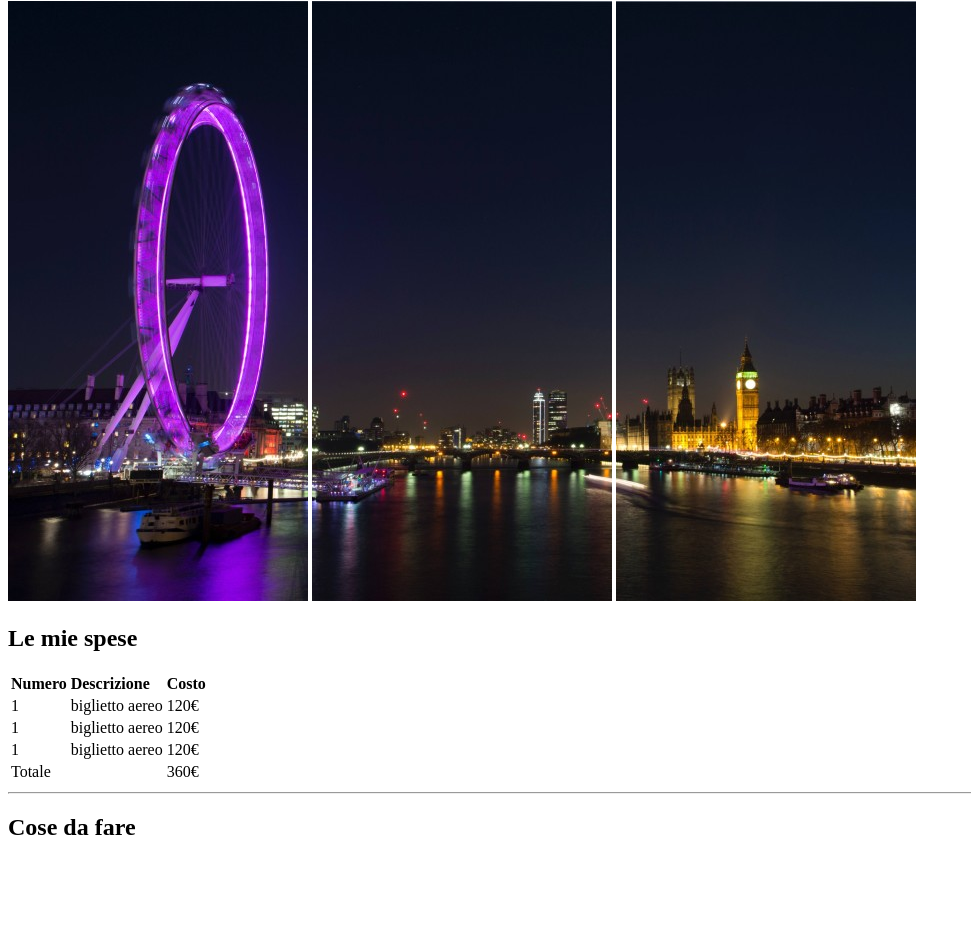
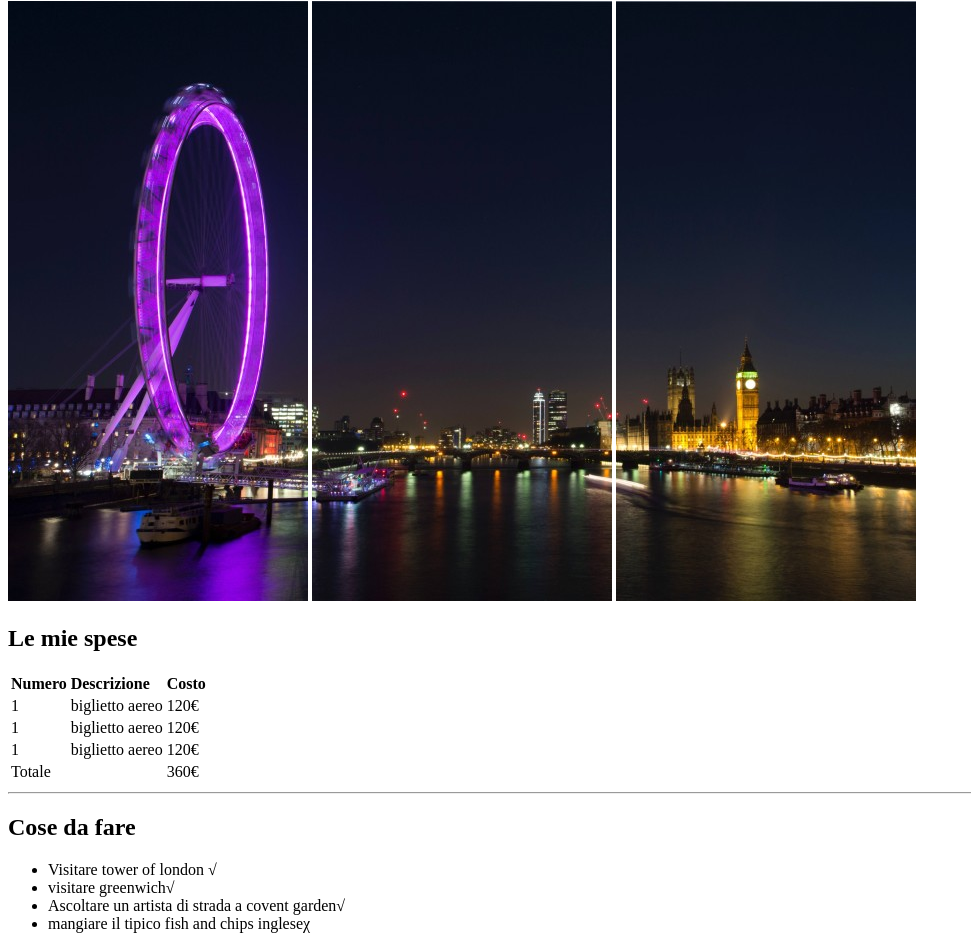
Before and after one commit to FernandoDerentiis/html-london-trip, a plain HTML site: page index.htm in a window 1280 px wide. Shown: the part 79-1028 px from the top of the page, without its empty margins (0-971 px from the left). Before the commit the page ends 940 px from the top, so only its background shows below. Drawn offline with Linux system fonts and the light colour scheme.

Commit message:
feat: fine ul

```diff
--- a/index.htm
+++ b/index.htm
@@ -19,11 +19,11 @@
 
     <!-- inizio main -->
     <main>
-        <h2>Le mie spese</h2>
+      <h2>Le mie spese</h2>
 
-        <!-- tabella -->
+      <!-- tabella -->
 
-        <!--inizio tabella-->
+      <!--inizio tabella-->
       <div>
         <table>
           <thead>
@@ -67,21 +67,21 @@
       </div>
       <!--fine tabella-->
 
-
       <hr />
 
       <!--inizio lista puntata-->
       <div>
         <h2>Cose da fare</h2>
 
-
-
-
+        <ul>
+          <li>Visitare tower of london &#8730;</li>
+          <li>visitare greenwich&#8730;</li>
+          <li>Ascoltare un artista di strada a covent garden&#8730;</li>
+          <li>mangiare il tipico fish and chips inglese&#967;</li>
+        </ul>
+      </div>
+      <!--fine lista puntata-->
     </main>
-
-
-
-
 
     <footer></footer>
   </body>
```
